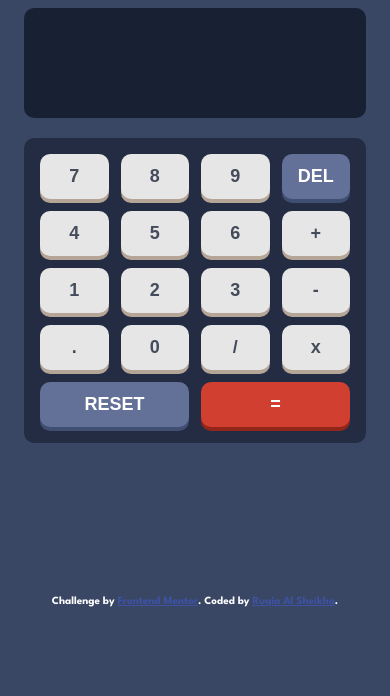
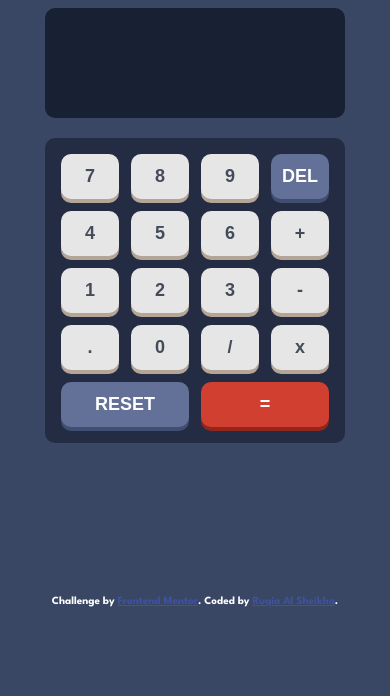
Before and after one commit to ruqiash12-oss/Calculator-App, a plain HTML site: page index.html in a window 390 px wide. Shown: the part 148-844 px from the top of the page. Drawn offline with Linux system fonts and the light colour scheme.

Commit message:
Refactor CSS styles and improve responsiveness

```diff
--- a/style.css
+++ b/style.css
@@ -95,6 +95,7 @@ body{
   padding: 0;
   border-radius: 10px;
   background-color: transparent;
+  margin: 0 auto;
 }
 
 /* header */
@@ -194,6 +195,9 @@ header {
 :root:has(#theme3:checked) .theme-check::before { left: 50px; }
 
 /* display */
+html, body{
+  overflow-x: hidden;
+}
 .display{
   background-color: var(--screen-bg-color);
   padding: 25px;
@@ -201,23 +205,50 @@ header {
   text-align: right;
   margin-bottom: 20px;
   color: var(--ui-text-color);
-  overflow:hidden;
-  min-height: 110px;
+
+  height: 110px;
+  overflow: hidden;
   display: flex;
   flex-direction: column;
-  justify-content: center;
+  justify-content: flex-end;
+  gap: 8px;
+}
+
+.current-operand{
+  font-size: 40px;
+  line-height: 1.1;
+
+  overflow-y: auto;
+  overflow-x: hidden;
+  max-height: 52px;
+
+  white-space: normal;
+  word-break: break-all;
+  padding-right: 6px;
+  scrollbar-width: thin;
+  scrollbar-color: var(--red-key-bg-color) rgba(0,0,0,0.15);
 }
 
 .previous-operand{
   font-size: 18px;
-  min-height: 24px;
+  min-height: 10px;
   opacity: 0.75;
 }
+.current-operand::-webkit-scrollbar{
+  width: 6px;
+}
+.current-operand::-webkit-scrollbar-thumb{
+  background: var(--red-key-bg-color);
+  border-radius: 999px;
+  border: 1px solid rgba(0,0,0,0.15);
+}
 
-.current-operand{
-  font-size: 40px;
-  min-height: 44px;
-  line-height: 1.1;
+.current-operand::-webkit-scrollbar-thumb:hover{
+  background: rgba(255,255,255,0.55);
+}
+.current-operand::-webkit-scrollbar-track{
+  background: rgba(255,255,255,0.10);
+  border-radius: 999px;
 }
 
 /* keypad */
@@ -311,12 +342,21 @@ button:active{
 }
 /*Responsive design */
 @media (max-width: 420px){
+  .calculator-container{
+   max-width: 360px;
+   width: 300px;
+  }
+  .main{
+    gap: 12px;
+    padding: 16px;
+  }
   header{
     padding: 12px 0;
   }
 
   .display{
     padding: 18px;
+
   }
 
   .current-operand{
```
